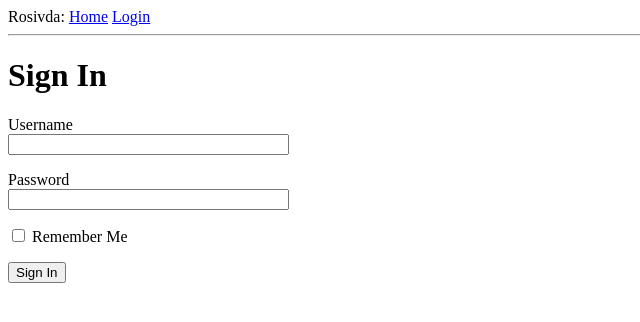
After one commit to yams-yams/hack-2, a Flask app: page /login in a window 1280 px wide. The commit adds this page. Shown: the top 322 px of the page, without its empty margins (0-640 px from the left). Run offline with Flask 3, Linux system fonts and the light colour scheme.

Commit message:
sign in form

```diff
--- /dev/null
+++ b/app/forms.py
@@ -0,0 +1,9 @@
+from flask_wtf import FlaskForm
+from wtforms import StringField, PasswordField, BooleanField, SubmitField
+from wtforms.validators import DataRequired
+
+class LoginForm(FlaskForm):
+    username = StringField('Username', validators=[DataRequired()])
+    password = PasswordField('Password', validators=[DataRequired()])
+    remember_me = BooleanField('Remember Me')
+    submit = SubmitField('Sign In')
--- a/app/routes.py
+++ b/app/routes.py
@@ -1,8 +1,14 @@
 from app import app
 from flask import render_template
+from app.forms import LoginForm
 
 @app.route('/')
 @app.route('/index')
 def index():
     user = {'username': 'Hannah'}
     return render_template('index.html', user=user)
+
+@app.route('/login')
+def login():
+    form = LoginForm()
+    return render_template('login.html', title='Sign In', form=form)
--- a/app/templates/base.html
+++ b/app/templates/base.html
@@ -8,7 +8,11 @@
       {% endif %}
     </head>
     <body>
-        <div>Rosivda: <a href="/index">Home</a></div>
+      <div>
+         Rosivda:
+         <a href="/index">Home</a>
+         <a href="/login">Login</a>
+      </div>
         <hr>
         {% block content %}{% endblock %}
     </body>
--- /dev/null
+++ b/app/templates/login.html
@@ -0,0 +1,18 @@
+{% extends "base.html" %}
+
+{% block content %}
+    <h1>Sign In</h1>
+    <form action="" method="post" novalidate>
+        {{ form.hidden_tag() }}
+        <p>
+            {{ form.username.label }}<br>
+            {{ form.username(size=32) }}
+        </p>
+        <p>
+            {{ form.password.label }}<br>
+            {{ form.password(size=32) }}
+        </p>
+        <p>{{ form.remember_me() }} {{ form.remember_me.label }}</p>
+        <p>{{ form.submit() }}</p>
+    </form>
+{% endblock %}
--- /dev/null
+++ b/config.py
@@ -0,0 +1,3 @@
+import os
+class Config(object):
+    SECRET_KEY = os.environ.get('SECRET_KEY') or 'you-will-never-guess'
```
